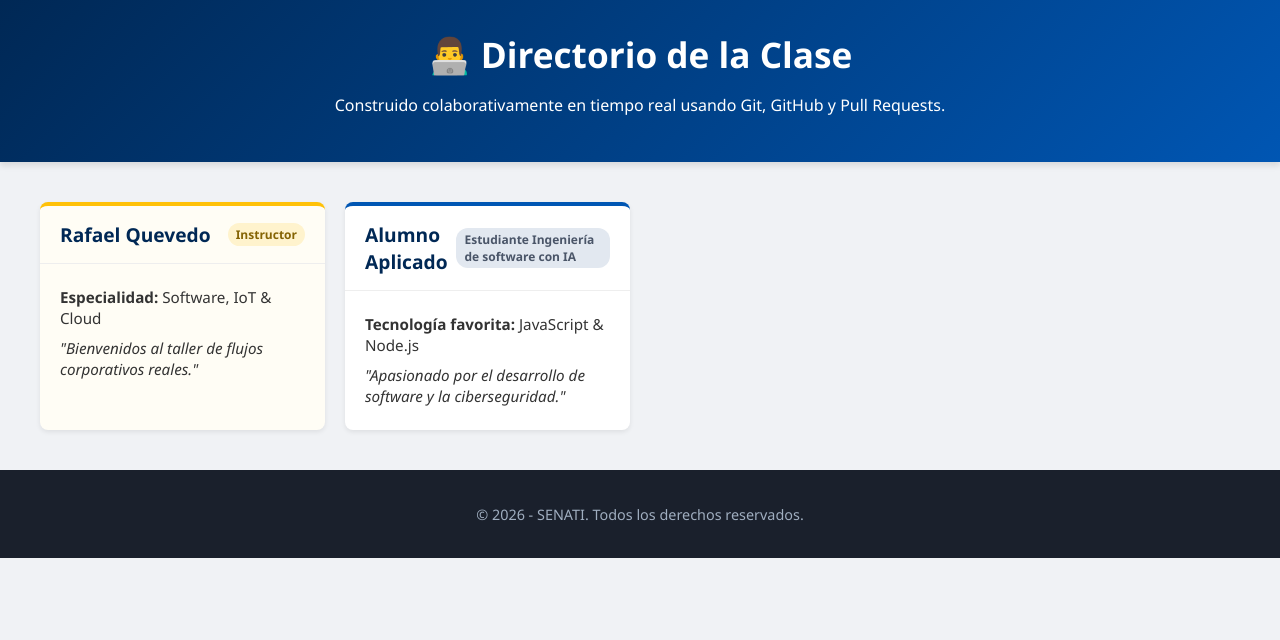
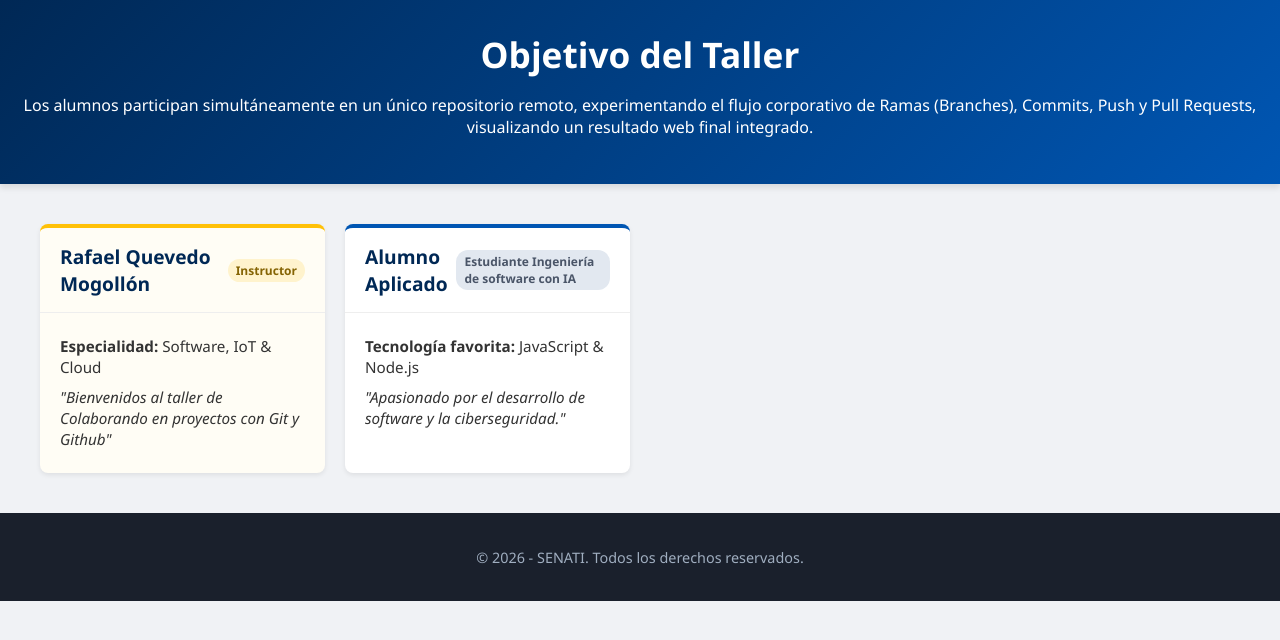
Before and after one commit to josepsmith151215-glitch/directorio-clase-senati, a plain HTML site: page index.html in a window 1280 px wide. Drawn offline with Linux system fonts and the light colour scheme.

Commit message:
Instructor Rafael- cambios en estructura para clase
Updated the title and header content to reflect the workshop's focus on Git and GitHub. Modified instructor's name and description for clarity.

```diff
--- a/index.html
+++ b/index.html
@@ -3,35 +3,34 @@
   <head>
     <meta charset="UTF-8" />
     <meta name="viewport" content="width=device-width, initial-scale=1.0" />
-    <title>Directorio Colaborativo - Clase en Vivo</title>
+    <title>Taller colaborativo Git y GitHUB</title>
     <link rel="stylesheet" href="style.css" />
   </head>
   <body>
     <header class="main-header">
-      <h1>👨‍💻 Directorio de la Clase</h1>
+      <h1>Objetivo del Taller</h1>
       <p>
-        Construido colaborativamente en tiempo real usando Git, GitHub y Pull
-        Requests.
+        Los alumnos participan simultáneamente en un único repositorio remoto,
+        experimentando el flujo corporativo de Ramas (Branches), Commits,
+        Push y Pull Requests, visualizando un resultado web final integrado.
       </p>
     </header>
-
-    <!-- CONTENEDOR PRINCIPAL DE TARJETAS -->
+    <!-- Tarjetas de contacto -->
     <main class="grid-container" id="tarjetas">
-      <!-- TARJETA DEL INSTRUCTOR (Ejemplo base) -->
+      <!-- TARJETA DEL INSTRUCTOR -->
       <div class="card instructor-card">
         <div class="card-header">
-          <h3>Rafael Quevedo</h3>
+          <h3>Rafael Quevedo Mogollón</h3>
           <span class="badge">Instructor</span>
         </div>
         <div class="card-body">
           <p><strong>Especialidad:</strong> Software, IoT & Cloud</p>
-          <p><em>"Bienvenidos al taller de flujos corporativos reales."</em></p>
+          <p><em>"Bienvenidos al taller de Colaborando en proyectos con Git y Github"</em></p>
         </div>
       </div>
 
-      <!-- ⚠️ LAS TARJETAS DE LOS ALUMNOS SE INSERTARÁN AQUÍ AUTOMÁTICAMENTE -->
-
-      <!-- MI TARJETA PERSONAL -->
+      <!-- Por favor en esta zona los alumnos colocarán sus tarjetas de contacto personal -->
+      <!-- Ejemplo 01 -->
         <div class="card">
             <div class="card-header">
                 <h3>Alumno Aplicado</h3>
```
